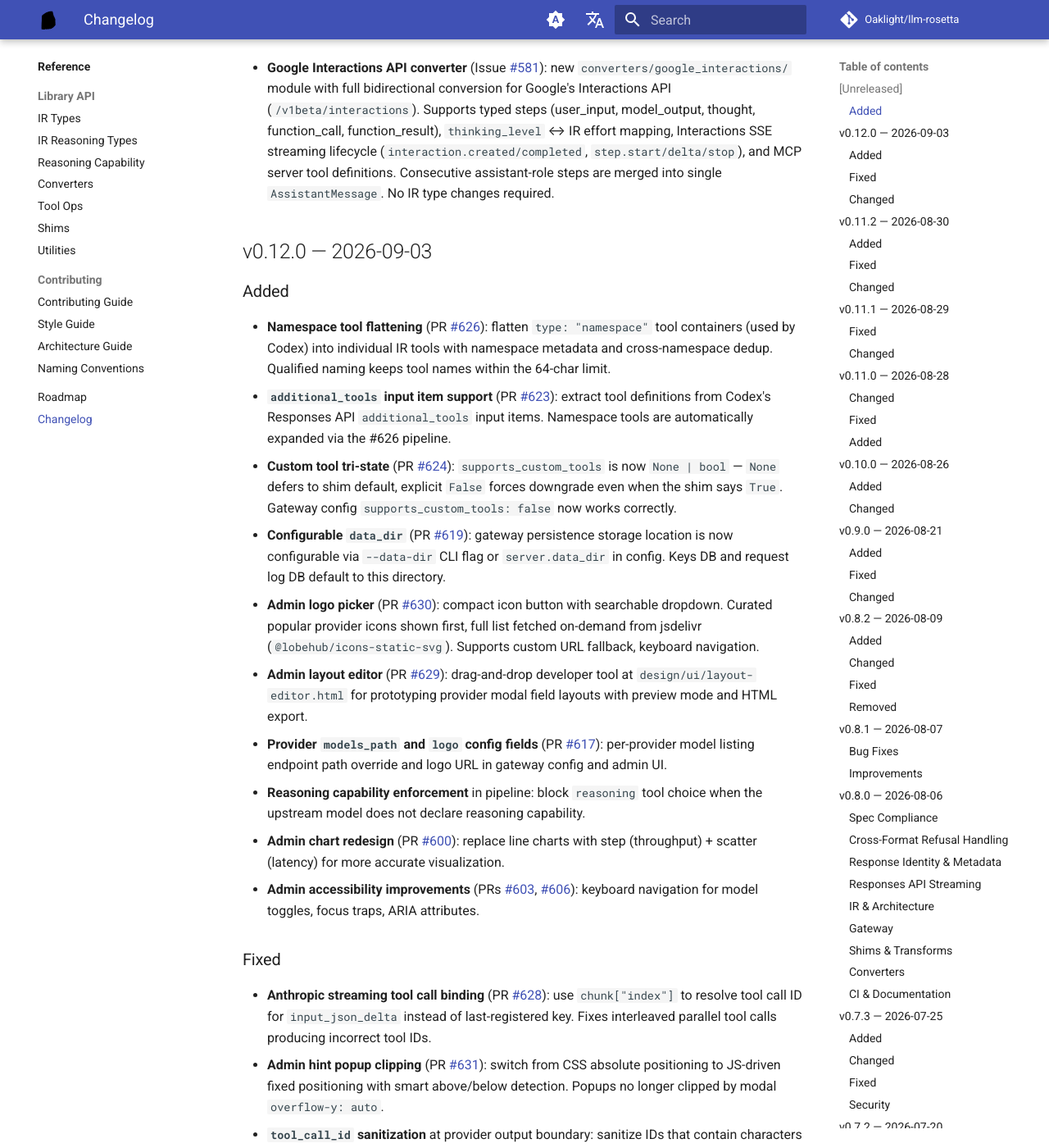
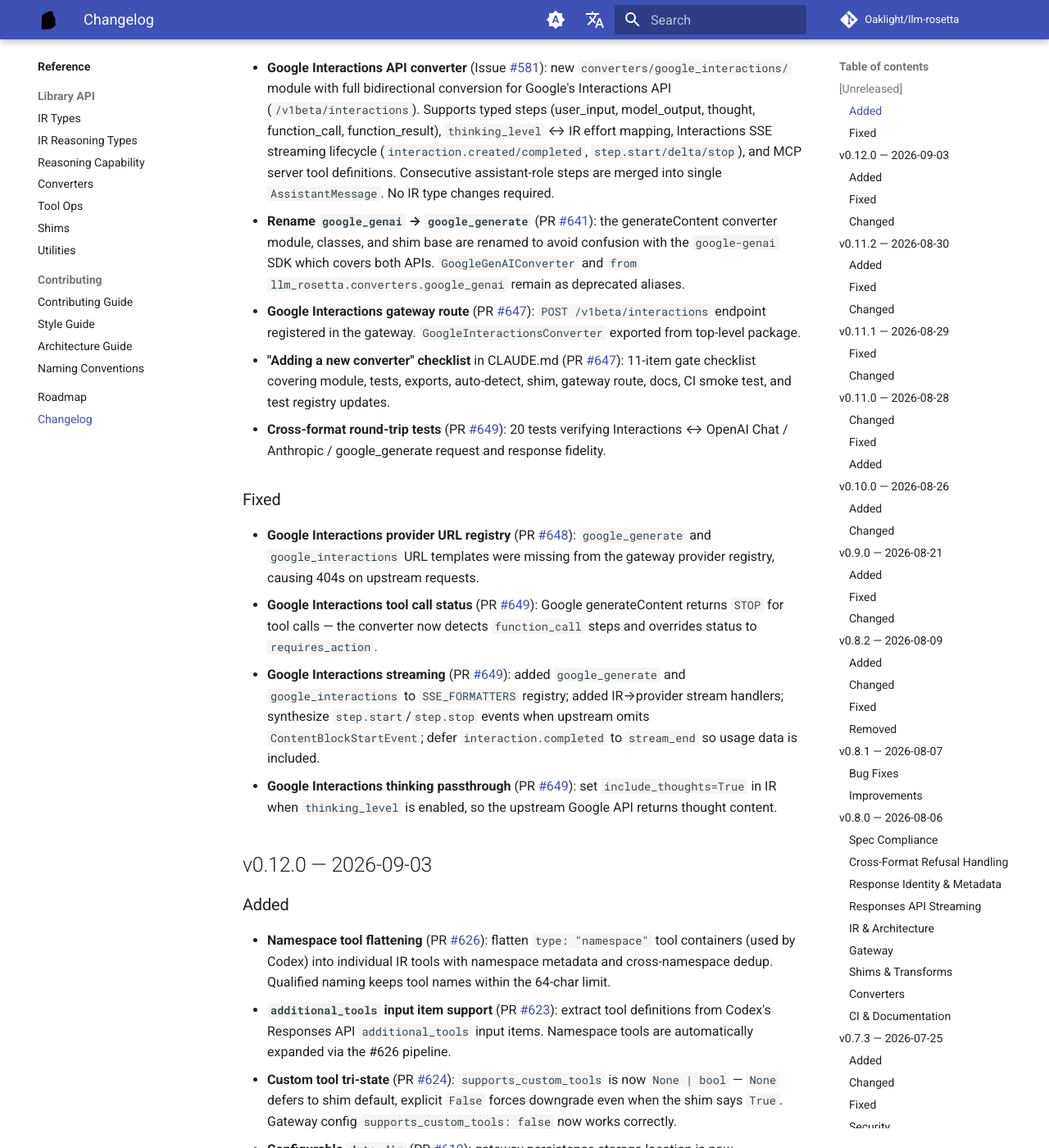
Before and after one commit to Oaklight/llm-rosetta, an MkDocs documentation site: the page built from docs/changelog.md, in a window 1280 px wide and 1400 px high, scrolled down 386 px. Shown: the whole window at 82% size. Built offline with MkDocs 1.6.1 and Material for MkDocs 9.7.7, drawn with Linux system fonts in a browser that asks for light colours; comment, search, counter and statistics services are not loaded.

Commit message:
docs: add changelog entries for PRs #641, #647, #648, #649

```diff
--- a/docs/changelog.md
+++ b/docs/changelog.md
@@ -11,6 +11,17 @@ All notable changes to LLM-Rosetta are documented here. This project follows [Ke
 ### Added
 
 - **Google Interactions API converter** (Issue [#581](https://github.com/Oaklight/llm-rosetta/issues/581)): new `converters/google_interactions/` module with full bidirectional conversion for Google's Interactions API (`/v1beta/interactions`). Supports typed steps (user_input, model_output, thought, function_call, function_result), `thinking_level` ↔ IR effort mapping, Interactions SSE streaming lifecycle (`interaction.created/completed`, `step.start/delta/stop`), and MCP server tool definitions. Consecutive assistant-role steps are merged into single `AssistantMessage`. No IR type changes required.
+- **Rename `google_genai` → `google_generate`** (PR [#641](https://github.com/Oaklight/llm-rosetta/pull/641)): the generateContent converter module, classes, and shim base are renamed to avoid confusion with the `google-genai` SDK which covers both APIs. `GoogleGenAIConverter` and `from llm_rosetta.converters.google_genai` remain as deprecated aliases.
+- **Google Interactions gateway route** (PR [#647](https://github.com/Oaklight/llm-rosetta/pull/647)): `POST /v1beta/interactions` endpoint registered in the gateway. `GoogleInteractionsConverter` exported from top-level package.
+- **"Adding a new converter" checklist** in CLAUDE.md (PR [#647](https://github.com/Oaklight/llm-rosetta/pull/647)): 11-item gate checklist covering module, tests, exports, auto-detect, shim, gateway route, docs, CI smoke test, and test registry updates.
+- **Cross-format round-trip tests** (PR [#649](https://github.com/Oaklight/llm-rosetta/pull/649)): 20 tests verifying Interactions ↔ OpenAI Chat / Anthropic / google_generate request and response fidelity.
+
+### Fixed
+
+- **Google Interactions provider URL registry** (PR [#648](https://github.com/Oaklight/llm-rosetta/pull/648)): `google_generate` and `google_interactions` URL templates were missing from the gateway provider registry, causing 404s on upstream requests.
+- **Google Interactions tool call status** (PR [#649](https://github.com/Oaklight/llm-rosetta/pull/649)): Google generateContent returns `STOP` for tool calls — the converter now detects `function_call` steps and overrides status to `requires_action`.
+- **Google Interactions streaming** (PR [#649](https://github.com/Oaklight/llm-rosetta/pull/649)): added `google_generate` and `google_interactions` to `SSE_FORMATTERS` registry; added IR→provider stream handlers; synthesize `step.start`/`step.stop` events when upstream omits `ContentBlockStartEvent`; defer `interaction.completed` to `stream_end` so usage data is included.
+- **Google Interactions thinking passthrough** (PR [#649](https://github.com/Oaklight/llm-rosetta/pull/649)): set `include_thoughts=True` in IR when `thinking_level` is enabled, so the upstream Google API returns thought content.
 
 ## v0.12.0 — 2026-09-03
 
```
